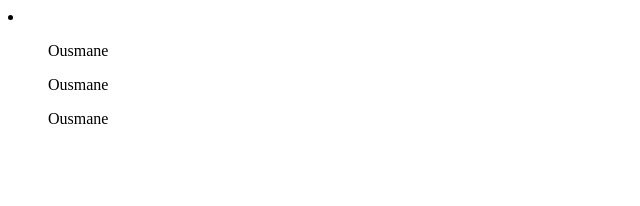
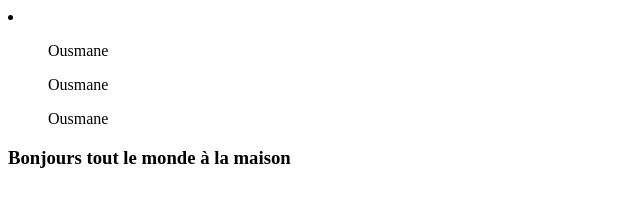
Before and after one commit to anf692/p1, a plain HTML site: page index.html in a window 1280 px wide. Shown: the whole page, without its empty margins (0-640 px from the left). Drawn offline with Linux system fonts and the light colour scheme.

Commit message:
ajout de h3

```diff
--- a/index.html
+++ b/index.html
@@ -12,5 +12,9 @@
         <ul>Ousmane</ul>
         <ul>Ousmane</ul>
     </li>
+
+    <h3> Bonjours tout le monde
+        <span>à la maison</span>
+    </h3>
 </body>
 </html>
```
